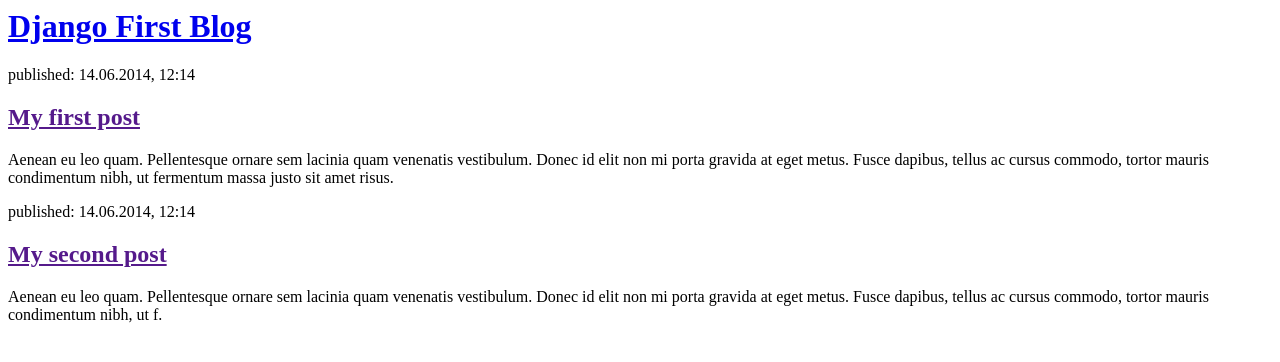
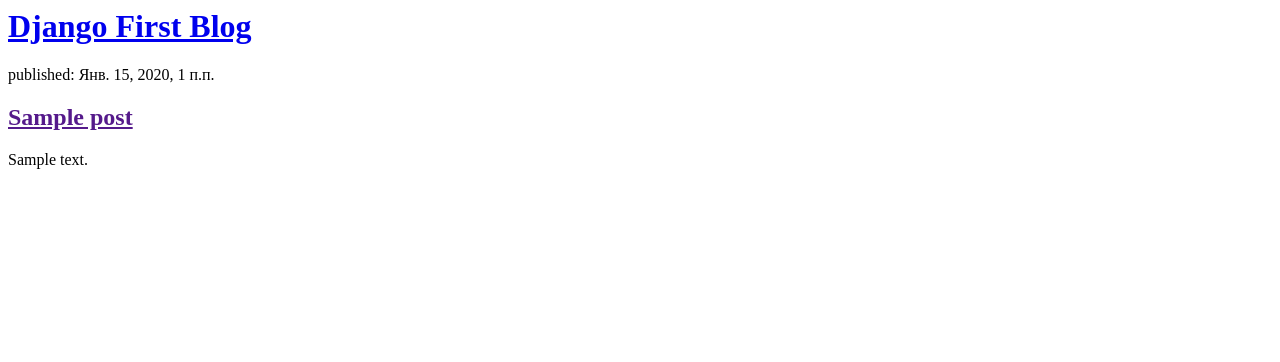
Before and after one commit to Samolia/my-first-blog, a Django app: page / in a window 1280 px wide. Shown: the top 362 px of the page. Run offline with Django 3.2, Linux system fonts and the light colour scheme; tables that the repository leaves empty hold one stand-in row (values such as "Sample post").

Commit message:
Modified templates to display posts from database

```diff
--- a/blog/models.py
+++ b/blog/models.py
@@ -10,7 +10,7 @@
     created_date = models.DateTimeField(default=timezone.now, verbose_name='дата создания')
     published_date = models.DateTimeField(blank=True, null=True, verbose_name='дата публикации')
 
-    def published(self):
+    def publish(self):
         self.published_date = timezone.now()
         self.save()
 
--- a/blog/templates/blog/post_list.html
+++ b/blog/templates/blog/post_list.html
@@ -7,16 +7,13 @@
             <h1><a href="/">Django First Blog</a></h1>
         </div>
 
+        {% for post in posts  %}
         <div>
-            <p>published: 14.06.2014, 12:14</p>
-            <h2><a href="">My first post</a></h2>
-            <p>Aenean eu leo quam. Pellentesque ornare sem lacinia quam venenatis vestibulum. Donec id elit non mi porta gravida at eget metus. Fusce dapibus, tellus ac cursus commodo, tortor mauris condimentum nibh, ut fermentum massa justo sit amet risus.</p>
+            <p>published: {{ post.published_date }}</p>
+            <h2><a href="">{{ post.title }}</a></h2>
+            <p>{{ post.text|linebreaksbr }} </p>
         </div>
+        {% endfor %}
 
-        <div>
-            <p>published: 14.06.2014, 12:14</p>
-            <h2><a href="">My second post</a></h2>
-            <p>Aenean eu leo quam. Pellentesque ornare sem lacinia quam venenatis vestibulum. Donec id elit non mi porta gravida at eget metus. Fusce dapibus, tellus ac cursus commodo, tortor mauris condimentum nibh, ut f.</p>
-        </div>
     </body>
 </html>
--- a/blog/views.py
+++ b/blog/views.py
@@ -1,6 +1,12 @@
-from django.http import HttpResponse
 from django.shortcuts import render
+from django.utils import timezone
+
+from blog.models import Post
 
 
 def post_list(request):
-    return render(request, 'blog/post_list.html', {})
+    posts = Post.objects.filter(published_date__lte=timezone.now()).order_by('published_date')
+    context = {
+        'posts': posts
+    }
+    return render(request, 'blog/post_list.html', context)
```
Also changed, not shown: blog/migrations/0002_auto_20210721_0155.py (added).
